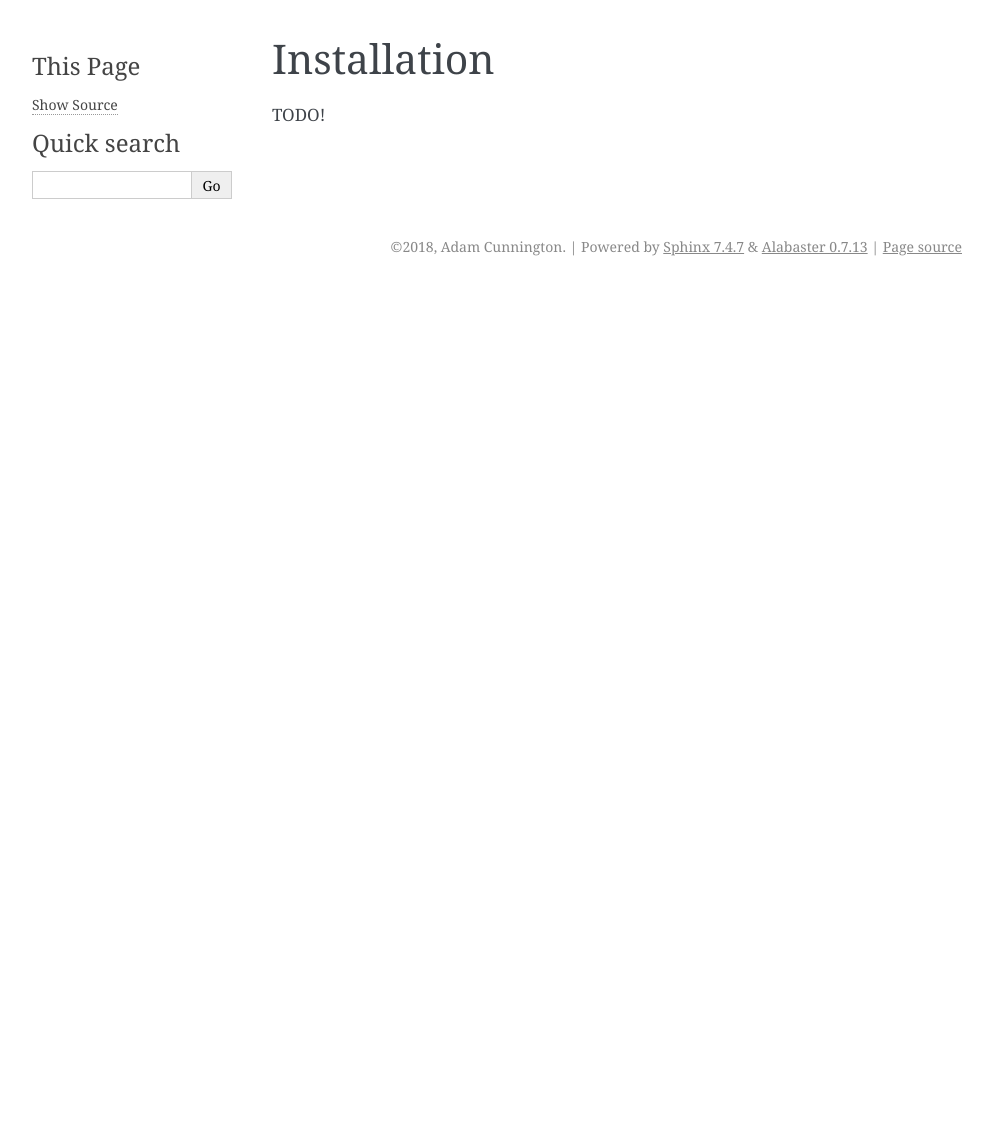
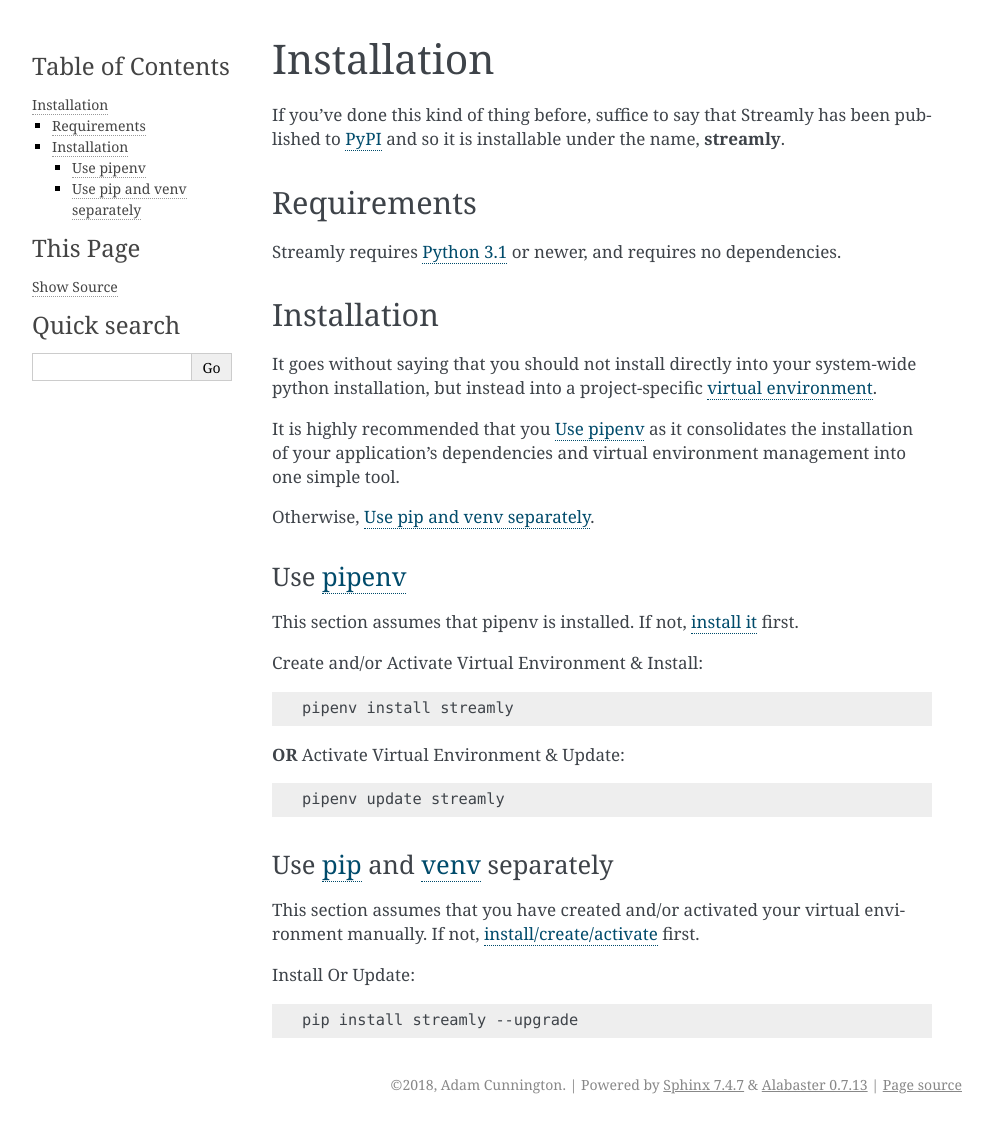
Before and after one commit to adamcunnington/Streamly, a Sphinx documentation site: the page built from docs/source/installation.rst, in a window 1280 px wide. Shown: the whole page, without its empty margins (148-1141 px from the left). Built offline with Sphinx 7.4.7, drawn with Linux system fonts in a browser that asks for light colours; before the commit the page ends 900 px from its top, so only the background shows below that.

Commit message:
Updated installation documentation

```diff
--- a/docs/source/installation.rst
+++ b/docs/source/installation.rst
@@ -2,4 +2,51 @@
 Installation
 ============
 
-TODO!
+If you've done this kind of thing before, suffice to say that Streamly has been published to `PyPI <https://pypi.org/project/streamly>`_ and so it is installable under the name, **streamly**.
+
+Requirements
+------------
+
+Streamly requires `Python 3.1 <https://www.python.org/downloads/>`_ or newer, and requires no dependencies.
+
+
+Installation
+------------
+
+It goes without saying that you should not install directly into your system-wide python installation, but instead into a project-specific `virtual environment <https://packaging.python.org/tutorials/installing-packages/#creating-virtual-environments>`_.
+
+It is highly recommended that you :ref:`use_pipenv` as it consolidates the installation of your application's dependencies and virtual environment management into one simple tool.
+
+Otherwise, :ref:`use_pip_and_venv`.
+
+.. _use_pipenv:
+
+Use `pipenv <https://packaging.python.org/tutorials/managing-dependencies/>`_
+^^^^^^^^^^^^^^^^^^^^^^^^^^^^^^^^^^^^^^^^^^^^^^^^^^^^^^^^^^^^^^^^^^^^^^^^^^^^^
+
+This section assumes that pipenv is installed. If not, `install it <https://docs.pipenv.org/install/#installing-pipenv>`_ first.
+
+Create and/or Activate Virtual Environment & Install:
+
+.. code-block:: text
+
+    pipenv install streamly
+
+**OR** Activate Virtual Environment & Update:
+
+.. code-block:: text
+
+    pipenv update streamly
+
+.. _use_pip_and_venv:
+
+Use `pip <https://packaging.python.org/guides/installing-using-pip-and-virtualenv/#installing-pip>`_ and `venv <https://docs.python.org/3/library/venv.html>`_ separately
+^^^^^^^^^^^^^^^^^^^^^^^^^^^^^^^^^^^^^^^^^^^^^^^^^^^^^^^^^^^^^^^^^^^^^^^^^^^^^^^^^^^^^^^^^^^^^^^^^^^^^^^^^^^^^^^^^^^^^^^^^^^^^^^^^^^^^^^^^^^^^^^^^^^^^^^^^^^^^^^^^^^^^^^^^
+
+This section assumes that you have created and/or activated your virtual environment manually. If not, `install/create/activate <https://packaging.python.org/guides/installing-using-pip-and-virtualenv/#installing-virtualenv>`_ first.
+
+Install Or Update:
+
+.. code-block:: text
+
+    pip install streamly --upgrade
```
